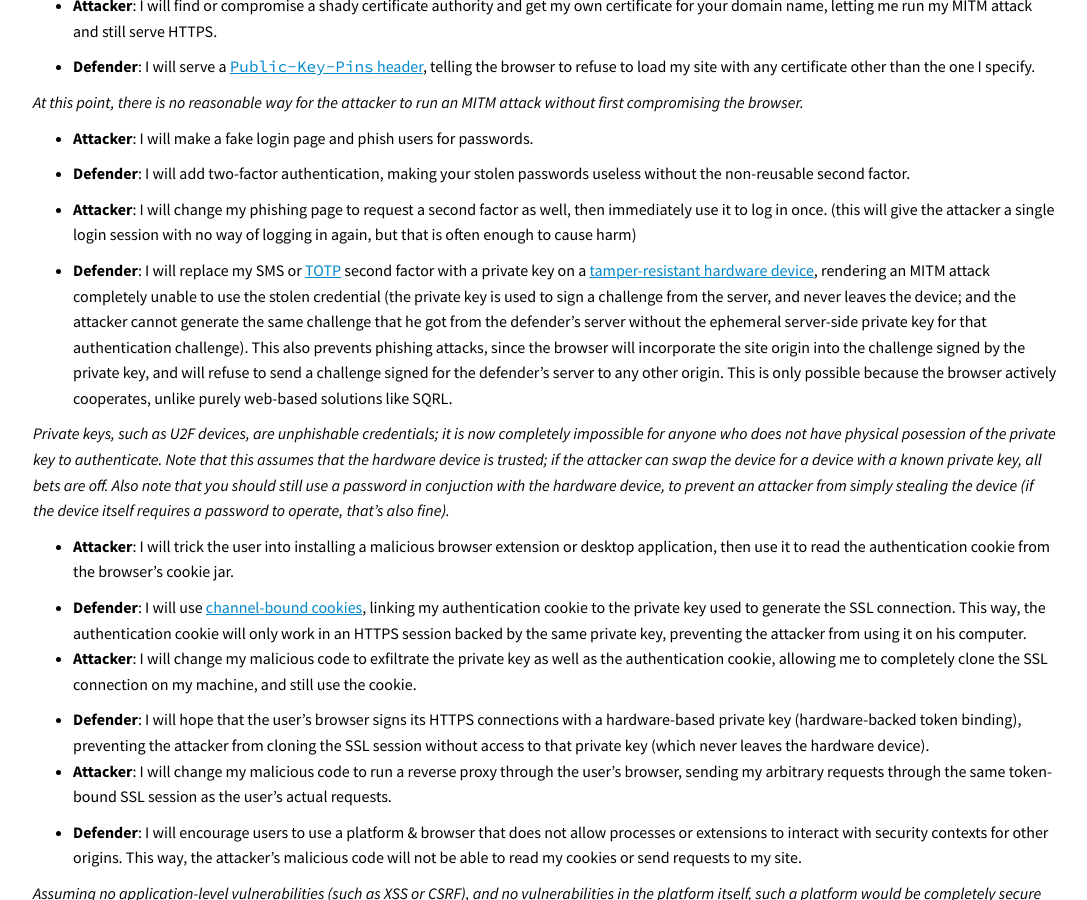
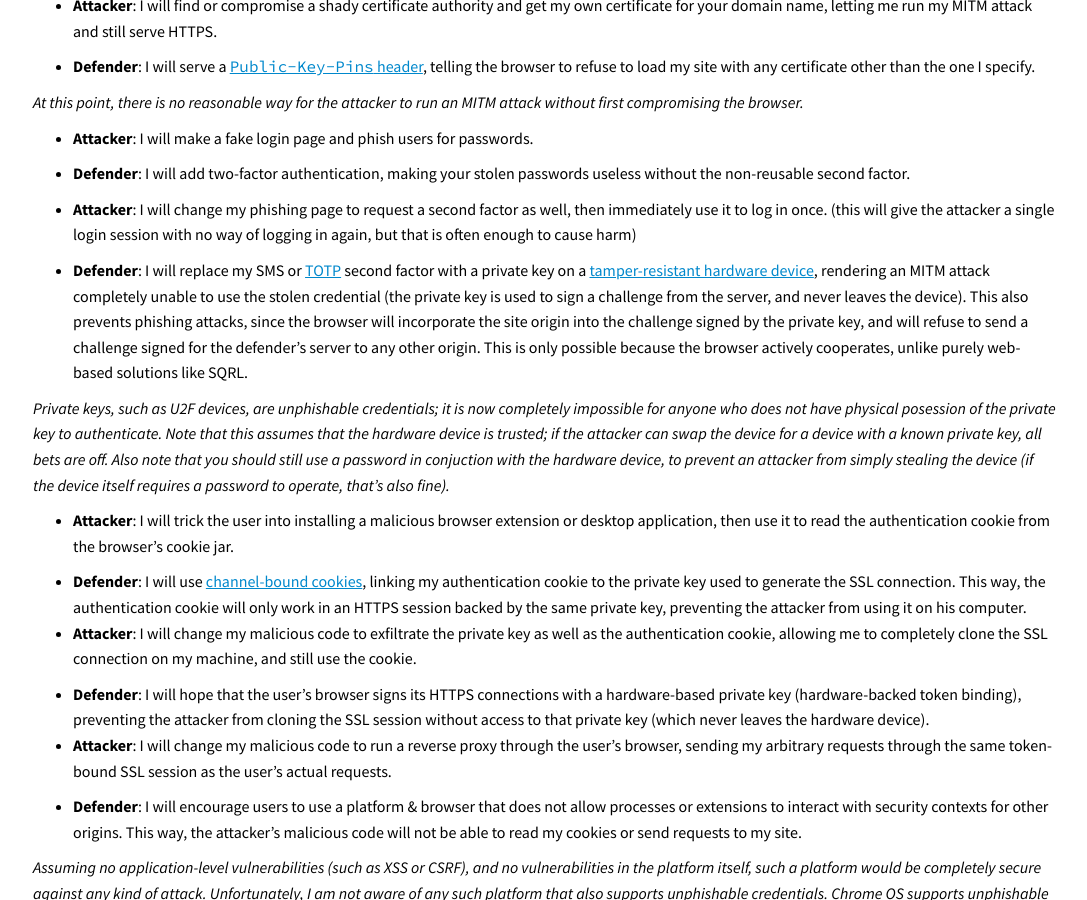
Before and after one commit to SLaks/SLaks.Blog, a Jekyll site: the page built from _posts/2015-10-13-web-authentication-arms-race-a-tale-of-two-security-experts.md, in a window 1280 px wide and 900 px high, scrolled down 792 px. Shown: the whole window, without its empty margins (95-1182 px from the left). Built offline with Jekyll 4.4.1, drawn with Linux system fonts in a browser that asks for light colours; Markdown is read by kramdown in place of the engine named in the settings; comment, search, counter and statistics services are not loaded.

Commit message:
Update Post: The Web Authentication Arms Race
Remove irrelevant point

```diff
--- a/_posts/2015-10-13-web-authentication-arms-race-a-tale-of-two-security-experts.md
+++ b/_posts/2015-10-13-web-authentication-arms-race-a-tale-of-two-security-experts.md
@@ -33,7 +33,7 @@ This entire conversation assumes that the user has already legitimately establis
 
  - **Attacker**: I will change my phishing page to request a second factor as well, then immediately use it to log in once.  (this will give the attacker a single login session with no way of logging in again, but that is often enough to cause harm)
 
- - **Defender**: I will replace my SMS or [TOTP](https://en.wikipedia.org/wiki/Time-based_One-time_Password_Algorithm) second factor with a private key on a [tamper-resistant hardware device](https://www.yubico.com/products/yubikey-hardware/), rendering an MITM attack completely unable to use the stolen credential (the private key is used to sign a challenge from the server, and never leaves the device; and the attacker cannot generate the same challenge that he got from the defender's server without the ephemeral server-side private key for that authentication challenge).  This also prevents phishing attacks, since the browser will incorporate the site origin into the challenge signed by the private key, and will refuse to send a challenge signed for the defender's server to any other origin.  This is only possible because the browser actively cooperates, unlike purely web-based solutions like SQRL.
+ - **Defender**: I will replace my SMS or [TOTP](https://en.wikipedia.org/wiki/Time-based_One-time_Password_Algorithm) second factor with a private key on a [tamper-resistant hardware device](https://www.yubico.com/products/yubikey-hardware/), rendering an MITM attack completely unable to use the stolen credential (the private key is used to sign a challenge from the server, and never leaves the device).  This also prevents phishing attacks, since the browser will incorporate the site origin into the challenge signed by the private key, and will refuse to send a challenge signed for the defender's server to any other origin.  This is only possible because the browser actively cooperates, unlike purely web-based solutions like SQRL.
 
  _Private keys, such as U2F devices, are unphishable credentials; it is now completely impossible for anyone who does not have physical posession of the private key to authenticate.  Note that this assumes that the hardware device is trusted; if the attacker can swap the device for a device with a known private key, all bets are off.  Also note that you should still use a password in conjuction with the hardware device, to prevent an attacker from simply stealing the device (if the device itself requires a password to operate, that's also fine)._
 
```
